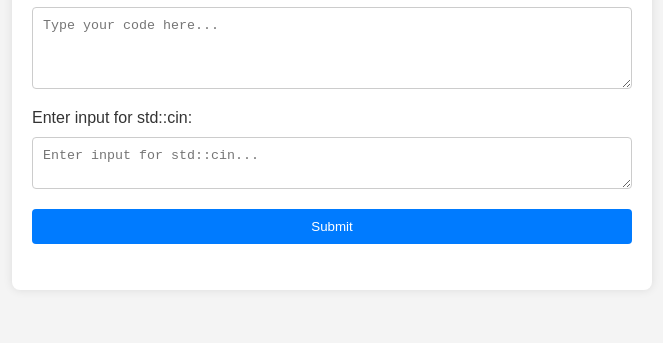
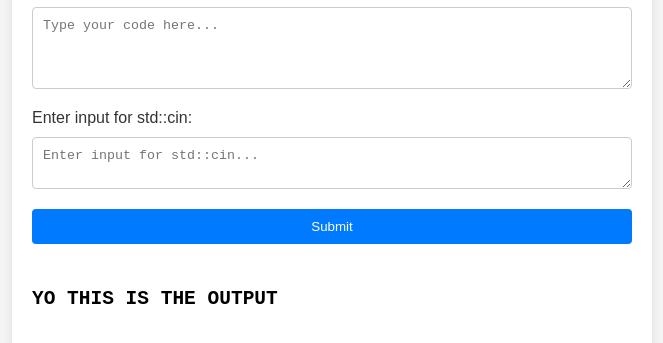
Before and after one commit to shaikadam222/Real-time-Code-Editor, a plain HTML site: page index.html in a window 1280 px wide. Shown: the part 171-514 px from the top of the page, without its empty margins (308-971 px from the left). Drawn offline with Linux system fonts and the light colour scheme.

Commit message:
one more

```diff
--- a/index.html
+++ b/index.html
@@ -58,7 +58,9 @@
       <button type="button" onclick="postcode()">Submit</button>
 
       <!-- Output area wrapped in pre tag -->
-      <pre id="output"></pre>
+      <pre id="output">
+        <h2>YO THIS IS THE OUTPUT</h2>
+      </pre>
     </form>
   </div>
 
```
